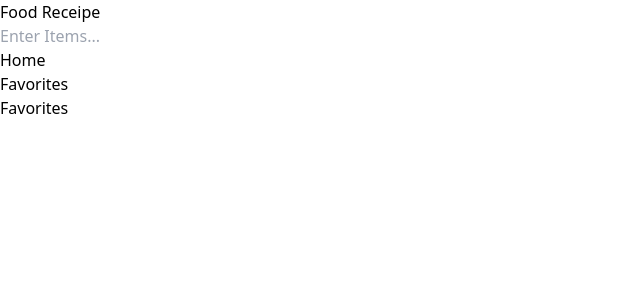
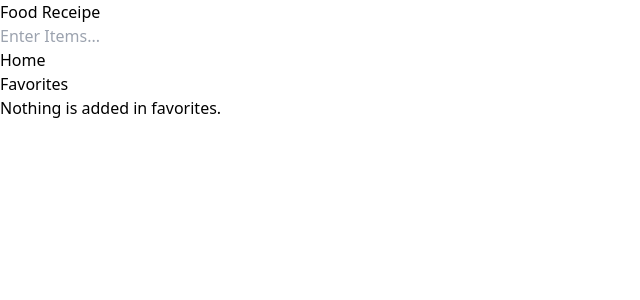
Before and after one commit to imsedhu/food-receipe-app, a React (Vite) app: page /favorites in a window 1280 px wide. Shown: the top 300 px of the page, without its empty margins (0-640 px from the left). Built offline with nearby package versions, Linux system fonts and the light colour scheme.

Commit message:
Favorites feature added

```diff
--- a/src/context/Context.jsx
+++ b/src/context/Context.jsx
@@ -10,6 +10,9 @@ export default function GlobalState({children}){
   const [loading, setLoading] = useState(false);
   const [receipeList, setReceipeList] = useState([]);
   const [recipeDetailsData, setRecipeDetailsData] = useState(null);
+  const [favoritesList, setFavoritesList] = useState([])
+
+
 
   async function handleSubmit(event) {
     event.preventDefault();
@@ -29,6 +32,22 @@ export default function GlobalState({children}){
 
   }
 
+  function handleAddToFavorite(getCurrentItem){
+    console.log(getCurrentItem);
+    let cpyFavoritesList = [...favoritesList];
+    const index = cpyFavoritesList.findIndex(item=> item.id === getCurrentItem.id)
+
+    if(index === -1) {
+      cpyFavoritesList.push(getCurrentItem)
+    } else {
+      cpyFavoritesList.splice(index, 1)
+    }
+
+    setFavoritesList(cpyFavoritesList)
+  }
+
+  console.log(favoritesList, 'favoritesList');
+
   console.log(loading, receipeList);
   return (
     <GlobalContext.Provider
@@ -40,6 +59,8 @@ export default function GlobalState({children}){
       receipeList,
       recipeDetailsData,
       setRecipeDetailsData,
+      handleAddToFavorite,
+      favoritesList
     }}
     >
       {children}
--- a/src/pages/details/Detail.jsx
+++ b/src/pages/details/Detail.jsx
@@ -7,7 +7,12 @@ import { GlobalContext } from "../../context/Context";
 const Detail = () => {
   const { id } = useParams();
 
-  const { recipeDetailsData, setRecipeDetailsData } = useContext(GlobalContext);
+  const {
+    recipeDetailsData,
+    setRecipeDetailsData,
+    favoritesList,
+    handleAddToFavorite,
+  } = useContext(GlobalContext);
 
   useEffect(() => {
     async function getRecipeDetails() {
@@ -45,8 +50,17 @@ const Detail = () => {
           {recipeDetailsData?.recipe?.title}
         </h3>
         <div>
-            <button className="p-3 px-8 rounded-lg text-sm uppercase font-medium tracking-wider mt-3 inline-block shadow-md bg-black text-white">
-              Add to favorites
+          <button
+            onClick={() => handleAddToFavorite(recipeDetailsData?.recipe)}
+            className="p-3 px-8 rounded-lg text-sm uppercase font-medium tracking-wider mt-3 inline-block shadow-md bg-black text-white"
+          >
+            {favoritesList &&
+            favoritesList.length > 0 &&
+            favoritesList.findIndex(
+              (item) => item.id === recipeDetailsData?.recipe?.id
+            ) !== -1
+              ? "Remove from favorites"
+              : "Add to favorites"}
           </button>
         </div>
         <div>
--- a/src/pages/favorites/Favorites.jsx
+++ b/src/pages/favorites/Favorites.jsx
@@ -1,10 +1,25 @@
 /* eslint-disable no-unused-vars */
-import React from 'react'
+import React, { useContext } from 'react'
+import { GlobalContext } from '../../context/Context';
+import RecipeItem from '../../components/RecipeItem'
 
 const Favorites = () => {
+
+  const { favoritesList } = useContext(GlobalContext);
   return (
-    <div>Favorites</div>
-  )
+    <div className="py-8 container mx-auto flex flex-wrap justify-center gap-10">
+      {favoritesList && favoritesList.length > 0 ? (
+        favoritesList.map((item, index) => <RecipeItem key={item.id || index} item={item} />)
+      ) : (
+        <div>
+          <p className="lg:text-4xl text-xl text-center text-black font-extrabold">
+            Nothing is added in favorites.
+          </p>
+        </div>
+      )}
+    </div>
+  );
+
 }
 
 export default Favorites
```
Lines whose indentation alone changed are shown as unchanged.
